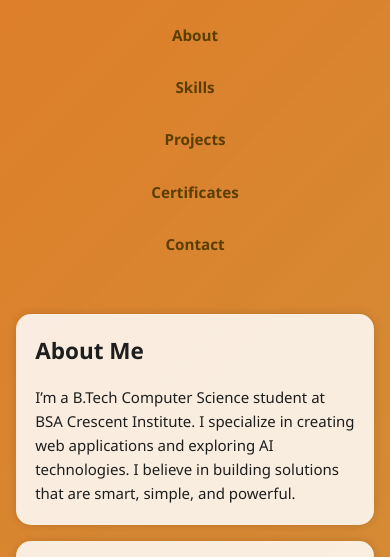
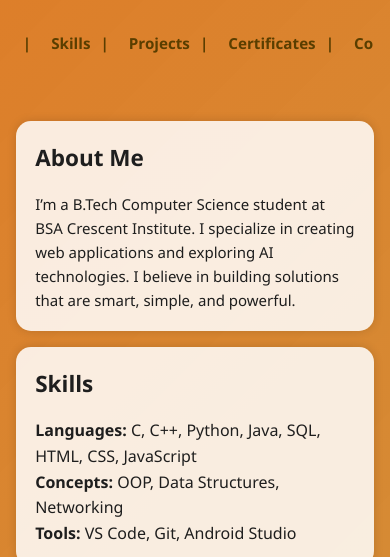
Before and after one commit to Thansim1/Personal-Portfolio, a plain HTML site: page index.html in a window 390 px wide. Shown: the part 269-826 px from the top of the page. Drawn offline with Linux system fonts and the light colour scheme.

Commit message:
layout has been modified

```diff
--- a/style.css
+++ b/style.css
@@ -7,10 +7,8 @@
 body {
   font-family: 'Segoe UI', sans-serif;
   color: #1e1e1e;
-  position: relative;
-  z-index: 1;
+  background-color: #f9f1e7;
   scroll-behavior: smooth;
-  background-color: #f9f1e7;
   line-height: 1.6;
 }
 a {
@@ -66,23 +64,32 @@ h2 {
 /* Navigation */
 nav {
   display: flex;
-  flex-wrap: wrap;
+  flex-wrap: nowrap;
   justify-content: center;
-  gap: 12px;
-  margin-top: 1rem;
-  padding: 0 1rem;
+  overflow-x: auto;
+  white-space: nowrap;
+  padding: 10px 1rem;
+  scrollbar-width: none;
+}
+nav::-webkit-scrollbar {
+  display: none;
 }
 nav a {
   font-weight: 600;
   font-size: 1rem;
   color: #5a3e00;
-  padding: 8px 12px;
-  border-radius: 6px;
-  transition: background 0.3s ease;
+  padding: 10px 14px;
+  text-align: center;
   white-space: nowrap;
+  position: relative;
 }
-nav a:hover {
-  background-color: rgba(0, 0, 0, 0.08);
+nav a::after {
+  content: "|";
+  margin-left: 10px;
+  color: #5a3e00;
+}
+nav a:last-child::after {
+  content: "";
 }
 
 /* Sections */
@@ -151,7 +158,7 @@ footer {
   font-size: 0.9rem;
 }
 
-/* Responsive Design */
+/* Responsive */
 @media screen and (max-width: 768px) {
   .hero-section {
     padding: 2rem 1rem;
@@ -160,33 +167,18 @@ footer {
     width: 100px;
     height: 100px;
   }
-  nav {
-    flex-direction: row;
-    gap: 8px;
-  }
   nav a {
     font-size: 0.95rem;
-    padding: 6px 10px;
+    padding: 8px 10px;
   }
   section {
     padding: 1.5rem;
     margin: 1rem;
   }
 }
-
 @media screen and (max-width: 480px) {
   body {
     font-size: 15px;
-  }
-  nav {
-    flex-direction: column;
-    align-items: center;
-  }
-  nav a {
-    display: block;
-    width: 100%;
-    text-align: center;
-    margin: 4px 0;
   }
   .profile-img {
     width: 90px;
```
Also changed, not shown: script.js (+4 -4 lines).
